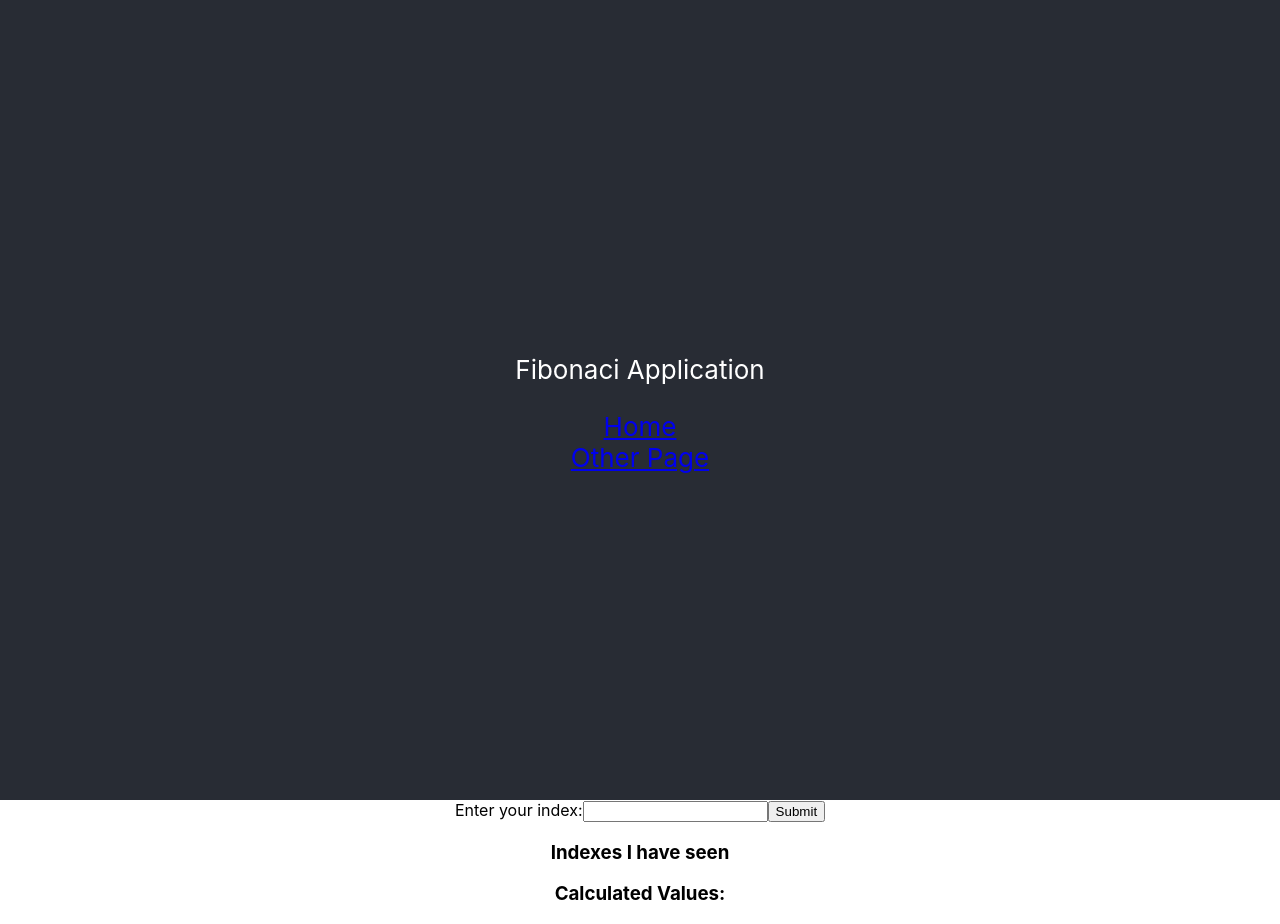
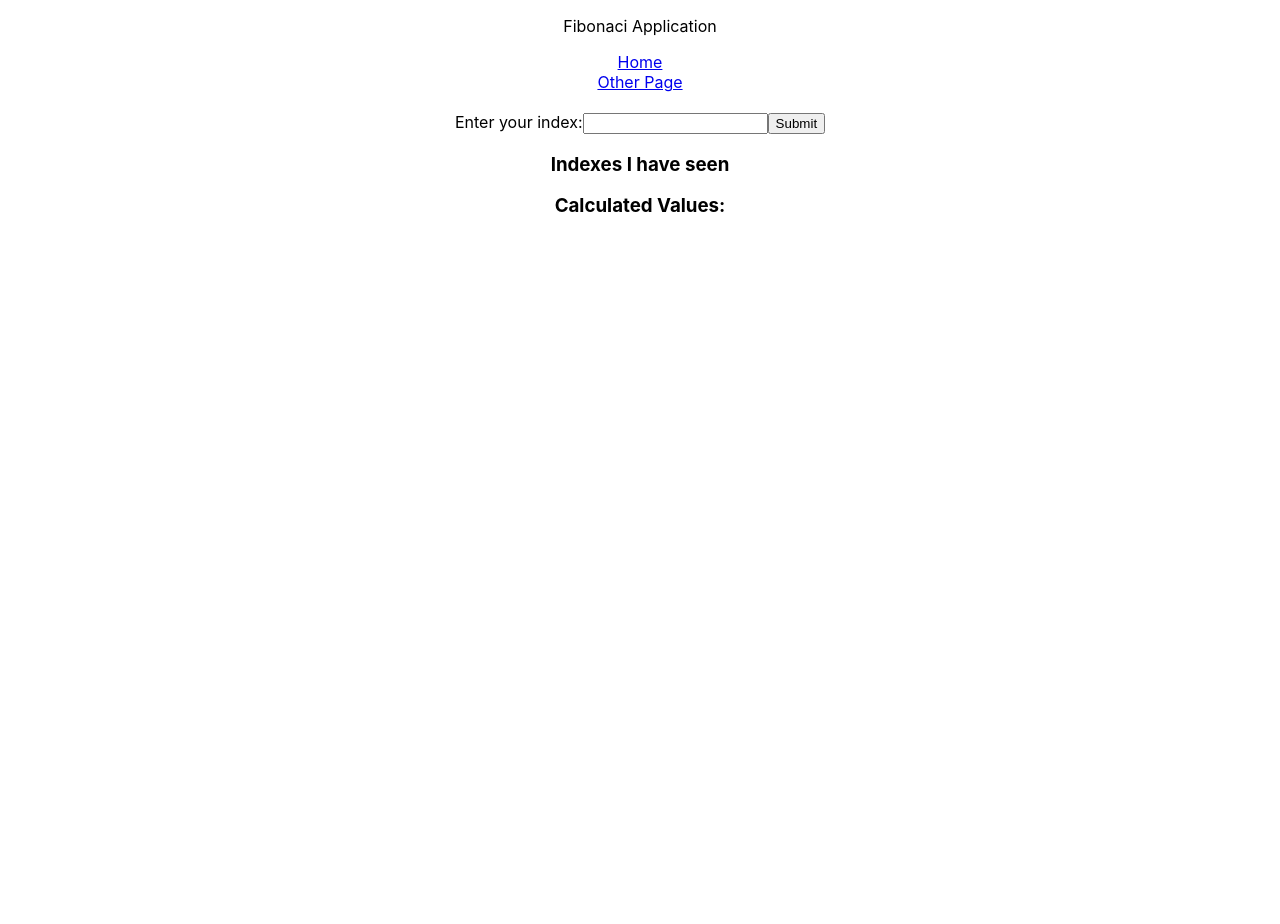
Before and after one commit to didiyudha/multi-k8s, a React (Create React App) app in the folder client/: page / in a window 1280 px wide. After the commit the page ends 800 px from the top, so only its background shows below. Built offline with nearby package versions, Linux system fonts and the light colour scheme; no server answers.

Commit message:
rearrange html element

```diff
--- a/client/src/App.js
+++ b/client/src/App.js
@@ -9,13 +9,14 @@ function App() {
   return (
     <Router>
       <div className="App">
-        <header className="App-header">
+        <header>
           <p>
             Fibonaci Application
           </p>
-          <Link to="/">Home</Link>
-          <Link to="/otherpage">Other Page</Link>
+          <div><Link to="/">Home</Link> </div>
+          <div><Link to="/otherpage">Other Page</Link></div>
         </header>
+        <br/>
         <div>
           <Route exact path="/" component={Fib} />
           <Route path="/otherpage" component={OtherPage} />
```
